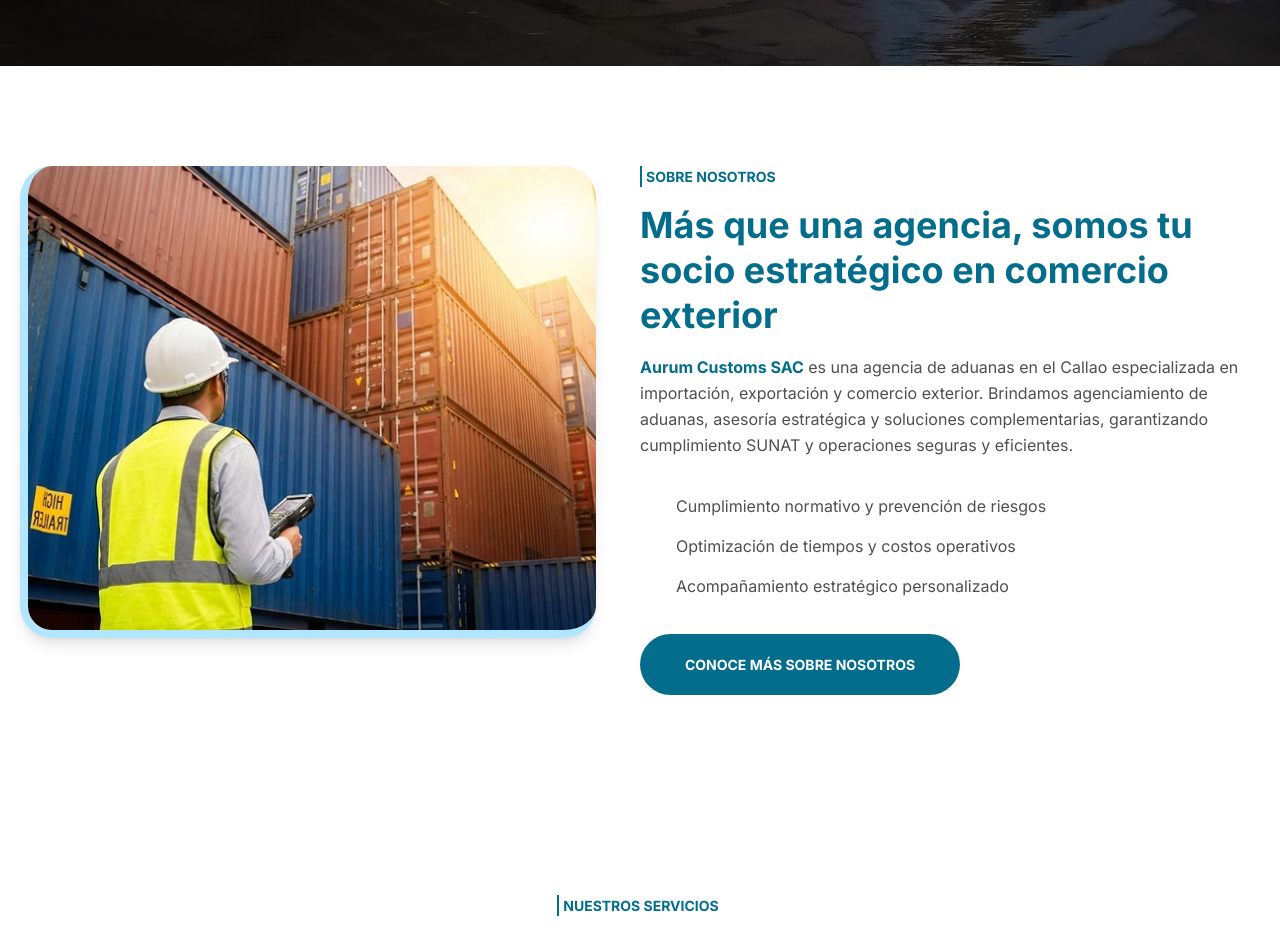
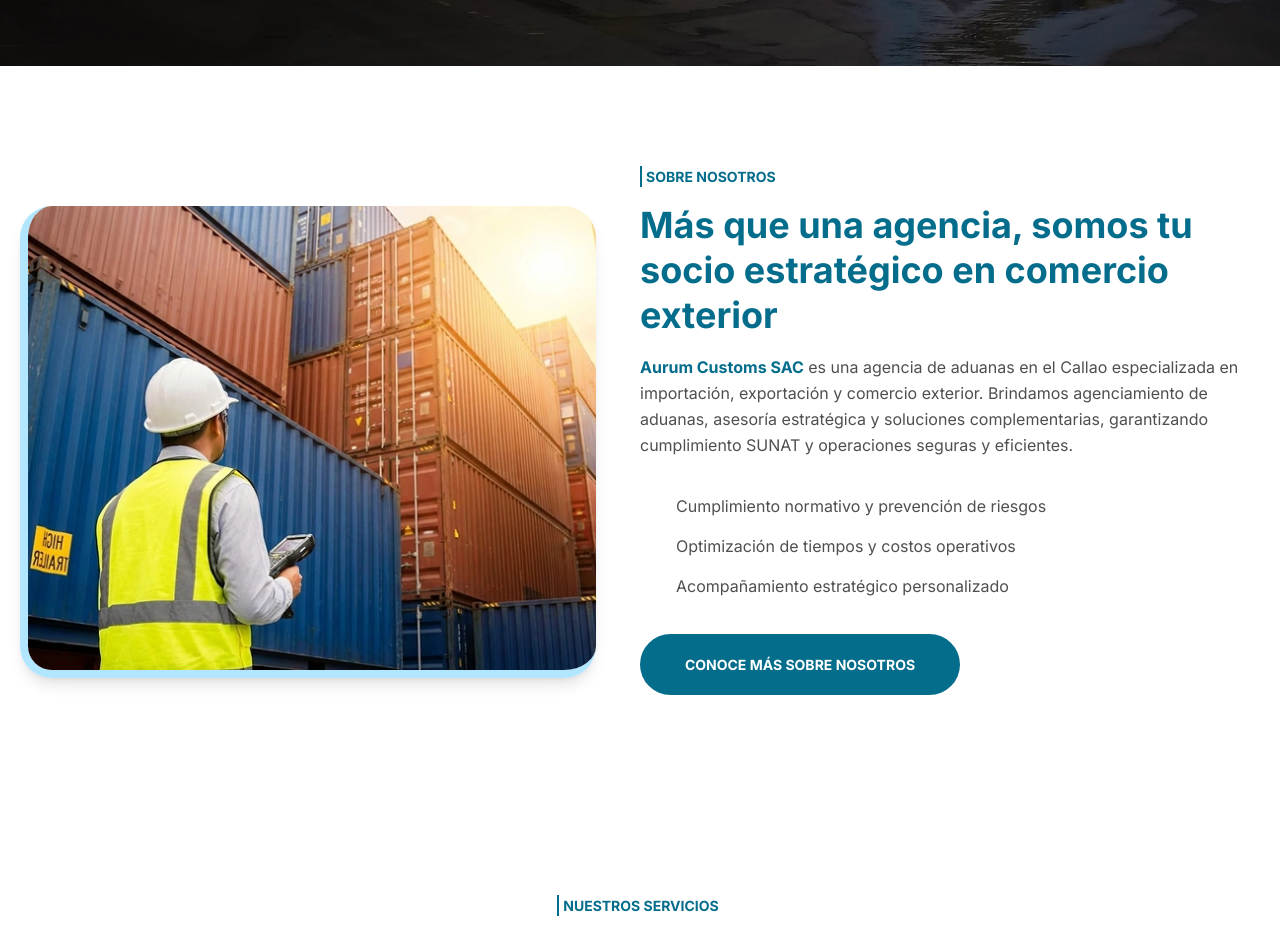
Before and after one commit to kcmsmartdev/aurumcustomweb, a Next.js app: page / in a window 1280 px wide. Shown: the part 793-1730 px from the top of the page. Built offline with nearby package versions, Linux system fonts and the light colour scheme; some icons are missing.

Commit message:
se elimina allowFullScreen={false}  en el iframe del mapa

```diff
--- a/app/page.tsx
+++ b/app/page.tsx
@@ -20,7 +20,7 @@ export default function IndexPage() {
         aria-labelledby="sobre-nosotros"
         className="w-full mt-20 max-w-7xl mx-auto p-5 grid grid-cols-1 lg:grid-cols-2"
       >
-        <div className="flex flex-col">
+        <div className="flex flex-col mt-10">
           <Image
             src="/images/imagen_sobre_nosotros.webp"
             width={500}
@@ -193,9 +193,9 @@ export default function IndexPage() {
             width="600"
             height="450"
             style={{ border: 0 }}
-            allowFullScreen={true}
+            allowFullScreen={false}
             loading="lazy"
-            className="rounded-4xl"
+            className="rounded-4xl w-full"
             referrerPolicy="strict-origin-when-cross-origin"
           ></iframe>
           </div>
--- a/app/sobre-nosotros/page.tsx
+++ b/app/sobre-nosotros/page.tsx
@@ -242,7 +242,7 @@ export default function NosotrosPage() {
                   width="600"
                   height="450"
                   style={{ border: 0 }}
-                  allowFullScreen={true}
+                  allowFullScreen={false}
                   loading="lazy"
                   className="rounded-4xl"
                   referrerPolicy="strict-origin-when-cross-origin"
```
